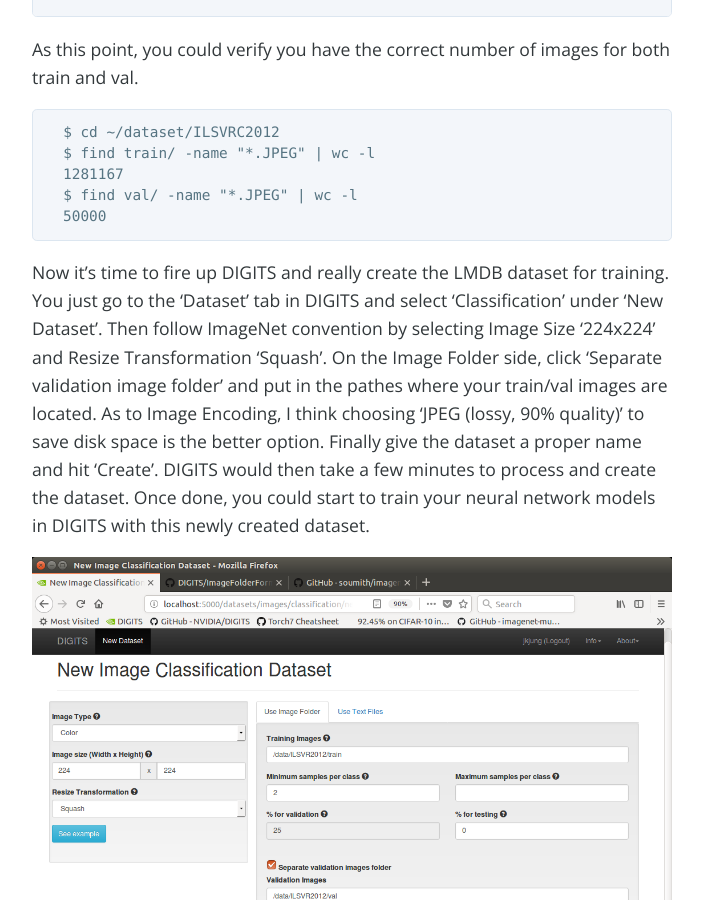
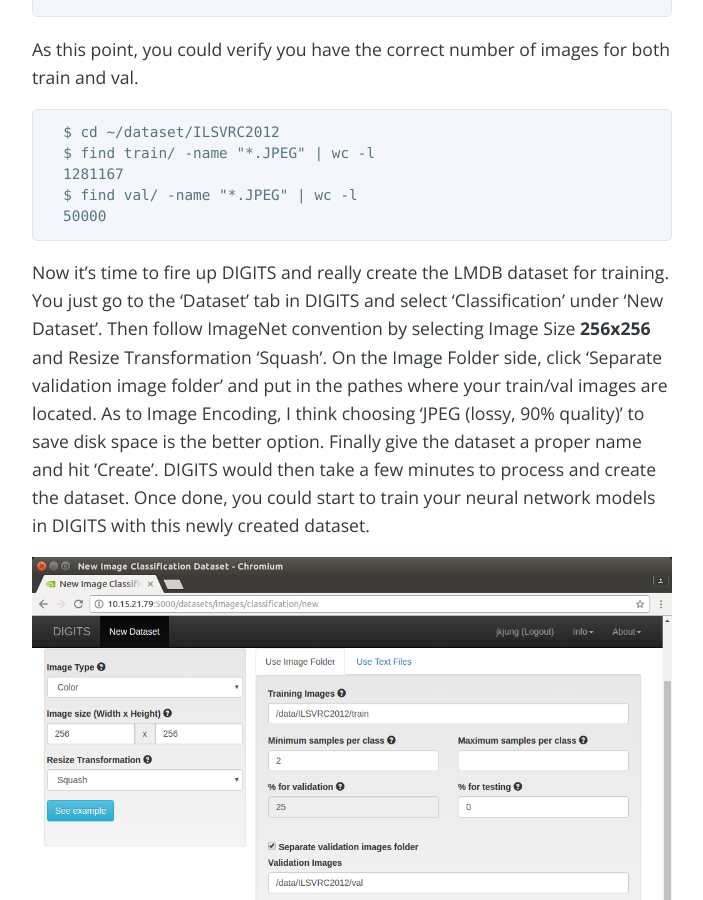
Before and after one commit to jkjung-avt/jkjung-avt.github.io, a Jekyll site: the page built from _posts/2017-12-01-ilsvrc2012-in-digits.md, in a window 1280 px wide and 900 px high, scrolled down 2281 px. Shown: the whole window, without its empty margins (288-991 px from the left). Built offline with Jekyll 4.4.1, drawn with Linux system fonts in a browser that asks for light colours; nearby versions of some CDN libraries; comment, search, counter and statistics services are not loaded.

Commit message:
Correct image resizing target to 256x256

````diff
--- a/_posts/2017-12-01-ilsvrc2012-in-digits.md
+++ b/_posts/2017-12-01-ilsvrc2012-in-digits.md
@@ -76,6 +76,6 @@
   50000
   ```
 
-Now it's time to fire up DIGITS and really create the LMDB dataset for training. You just go to the 'Dataset' tab in DIGITS and select 'Classification' under 'New Dataset'. Then follow ImageNet convention by selecting Image Size '224x224' and Resize Transformation 'Squash'. On the Image Folder side, click 'Separate validation image folder' and put in the pathes where your train/val images are located. As to Image Encoding, I think choosing 'JPEG (lossy, 90% quality)' to save disk space is the better option. Finally give the dataset a proper name and hit 'Create'. DIGITS would then take a few minutes to process and create the dataset. Once done, you could start to train your neural network models in DIGITS with this newly created dataset.
+Now it's time to fire up DIGITS and really create the LMDB dataset for training. You just go to the 'Dataset' tab in DIGITS and select 'Classification' under 'New Dataset'. Then follow ImageNet convention by selecting Image Size **256x256** and Resize Transformation 'Squash'. On the Image Folder side, click 'Separate validation image folder' and put in the pathes where your train/val images are located. As to Image Encoding, I think choosing 'JPEG (lossy, 90% quality)' to save disk space is the better option. Finally give the dataset a proper name and hit 'Create'. DIGITS would then take a few minutes to process and create the dataset. Once done, you could start to train your neural network models in DIGITS with this newly created dataset.
 
-![Screenshot of DIGITS' new image classfication dataset page](/assets/2017-12-01-ilsvrc2012-in-digits/ILSVRC2012-dataset.png)
+![Screenshot of DIGITS' new image classfication dataset page](/assets/2017-12-01-ilsvrc2012-in-digits/ILSVRC2012-256x256.png)
````
Also changed, not shown: assets/2017-12-01-ilsvrc2012-in-digits/ILSVRC2012-256x256.png (added), assets/2017-12-01-ilsvrc2012-in-digits/ILSVRC2012-dataset.png (deleted).
